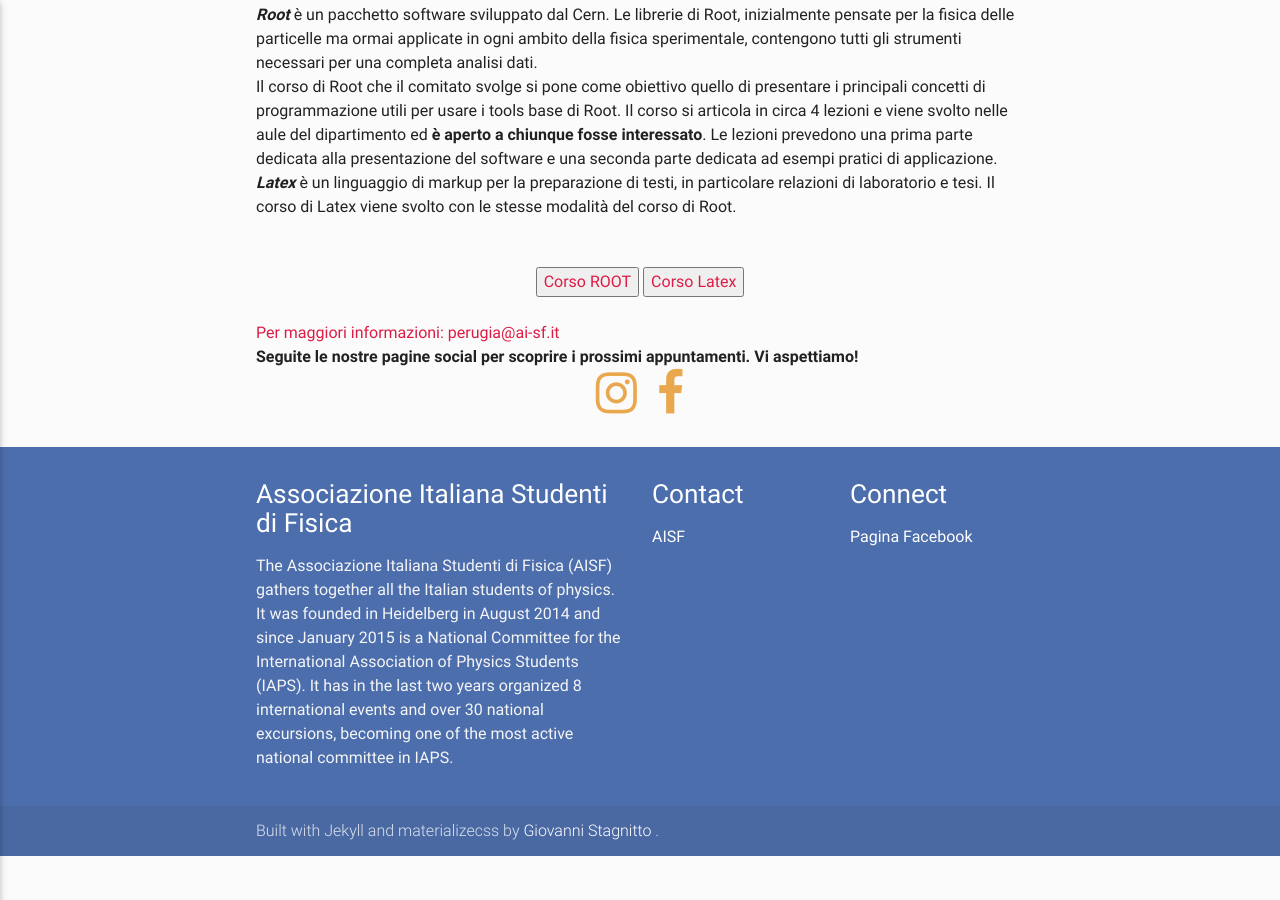
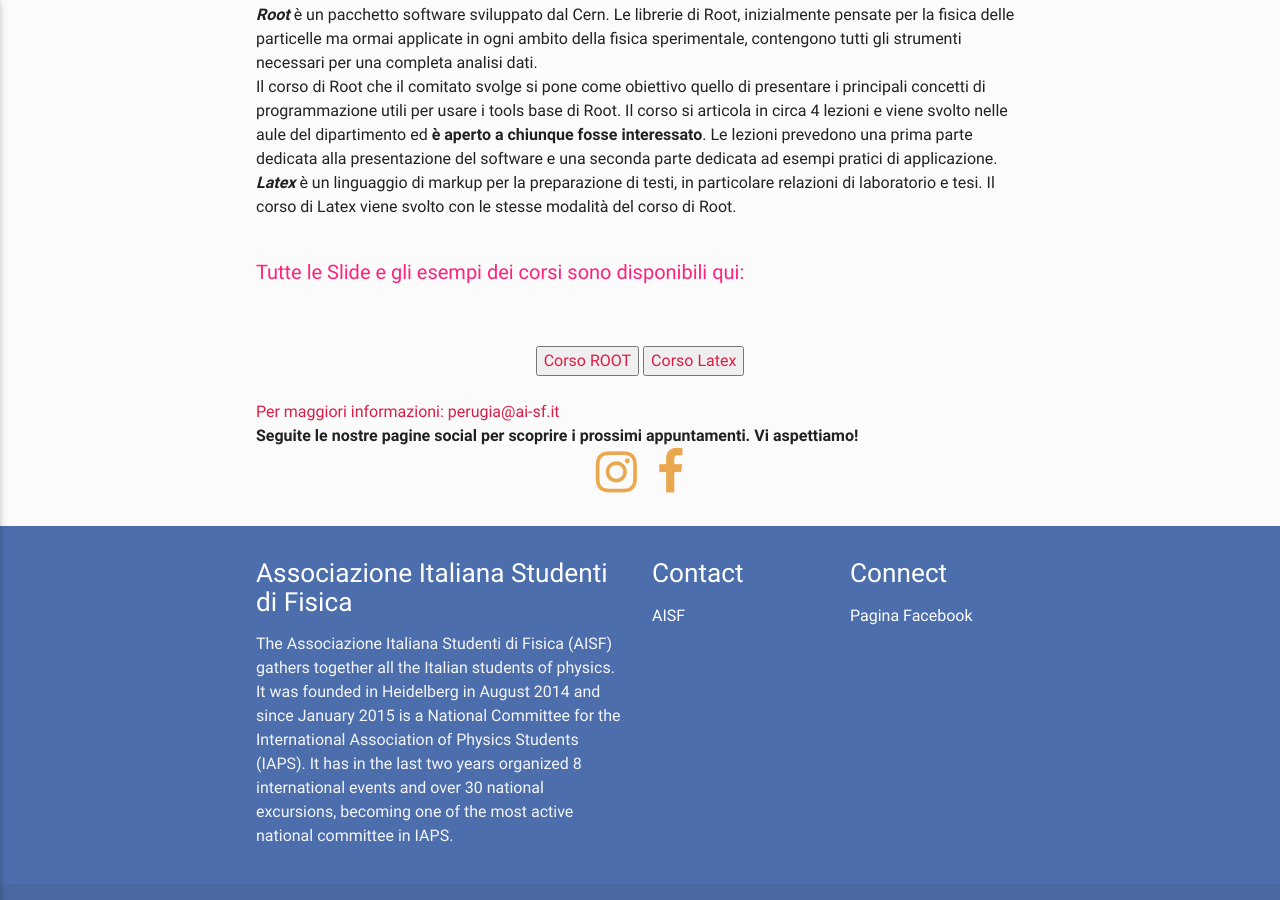
Before and after one commit to ai-sf/aisf_perugia, a Jekyll site: the page built from Corsi.html, in a window 1280 px wide and 900 px high, scrolled down 565 px. Built offline with Jekyll 4.4.1, drawn with Linux system fonts in a browser that asks for light colours; nearby versions of some CDN libraries.

Commit message:
Update Corsi.html

```diff
--- a/Corsi.html
+++ b/Corsi.html
@@ -22,8 +22,10 @@ Il <b>Comitato Locale AISF di Perugia</b> organizza ogni anno corsi interni di R
 Il corso di Root che il comitato svolge si pone come obiettivo quello di presentare i principali concetti di programmazione utili per usare i tools base di Root. Il corso si articola in circa 4 lezioni e viene svolto nelle aule del dipartimento ed <b>è aperto a chiunque fosse interessato</b>.
 Le lezioni prevedono una prima parte dedicata alla presentazione del software e una seconda parte dedicata ad esempi pratici di applicazione.<br>
 <em><b>Latex</b></em> è un linguaggio di markup per la preparazione di testi, in particolare relazioni di laboratorio e tesi.
-Il corso di Latex viene svolto con le stesse modalità del corso di Root.
+Il corso di Latex viene svolto con le stesse modalità del corso di Root.<br><br>
 
+
+<h4 style="color:rgb(650, 33, 123);">Tutte le Slide e gli esempi dei corsi sono disponibili qui: </h4>
 <center>
 <br><br>
 <button> <type="button"> <a href="/perugia/ROOT"> Corso ROOT </button>
```
